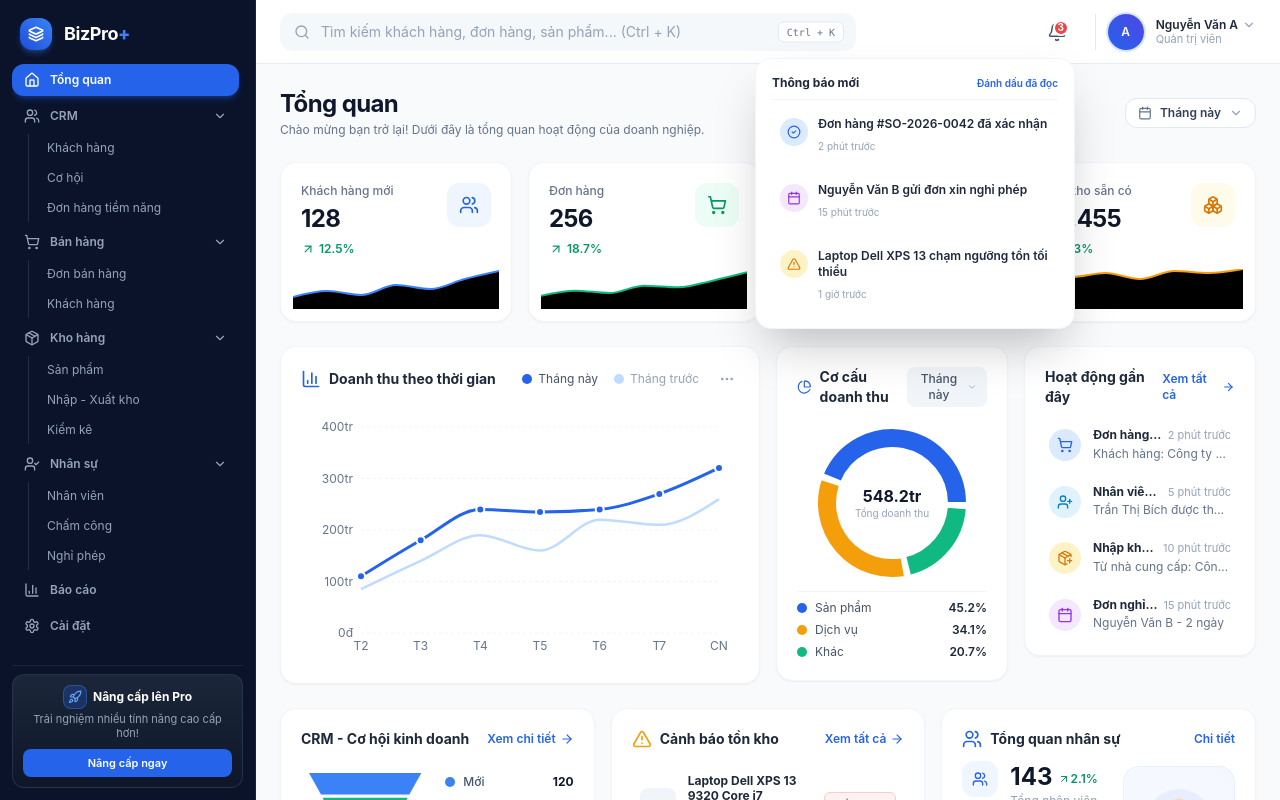
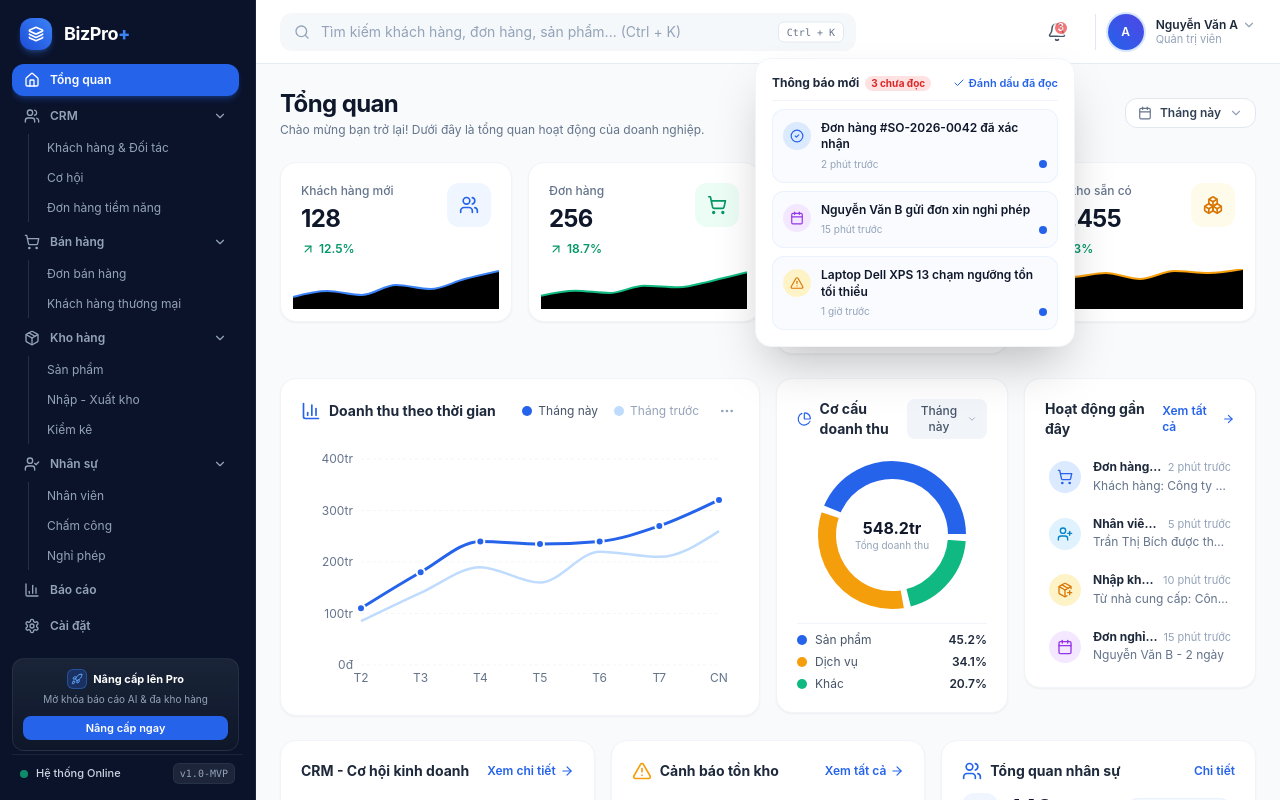
Before and after one commit to ntrungz0704/bizpro, a Next.js app in the folder frontend/: page / in a window 1280 px wide. Both pictures are taken after a click on the button "Thông báo". Shown: the top 800 px of the page. Built offline with nearby package versions, Linux system fonts and the light colour scheme.

Commit message:
fix(ui): resolve hydration mismatch, sidebar clipping, duplicate nav labels, and interactive notifications

```diff
--- a/frontend/next.config.ts
+++ b/frontend/next.config.ts
@@ -2,6 +2,9 @@ import type { NextConfig } from "next";
 
 const nextConfig: NextConfig = {
   reactStrictMode: true,
+  experimental: {
+    cpus: 1,
+  },
 };
 
 export default nextConfig;
--- a/frontend/src/app/page.tsx
+++ b/frontend/src/app/page.tsx
@@ -18,6 +18,7 @@ import CrmFunnel from "@/components/CrmFunnel";
 import InventoryAlerts from "@/components/InventoryAlerts";
 import HrOverview from "@/components/HrOverview";
 import { useApp } from "@/context/AppContext";
+import { formatNumber, formatVND } from "@/lib/utils";
 
 export default function DashboardPage() {
   const { customers, salesOrders, products, employees } = useApp();
@@ -28,14 +29,14 @@ export default function DashboardPage() {
   const dynamicOrderRevenue = salesOrders
     .filter((o) => o.status === "CONFIRMED" || o.status === "FULFILLED")
     .reduce((sum, o) => sum + o.totalAmount, 0);
-  const revenueDisplay = (baseRevenue + dynamicOrderRevenue).toLocaleString("vi-VN") + "đ";
+  const revenueDisplay = formatVND(baseRevenue + dynamicOrderRevenue);
 
   const customersCountDisplay = (125 + customers.length).toString();
   const ordersCountDisplay = (253 + salesOrders.length).toString();
 
   const baseAvailableStock = 12400;
   const currentAvailableStock = baseAvailableStock + products.reduce((sum, p) => sum + (p.onHand - p.reserved), 0);
-  const stockDisplay = currentAvailableStock.toLocaleString("vi-VN");
+  const stockDisplay = formatNumber(currentAvailableStock);
 
   // Sparklines data
   const sparklineCustomers = [{ v: 30 }, { v: 45 }, { v: 35 }, { v: 60 }, { v: 50 }, { v: 75 }, { v: 95 }];
--- a/frontend/src/app/sales/orders/page.tsx
+++ b/frontend/src/app/sales/orders/page.tsx
@@ -137,7 +137,7 @@ export default function SalesOrdersPage() {
             Quản lý Đơn bán hàng (Sales Orders)
           </h1>
           <p className="text-xs text-slate-500 mt-1">
-            Liên kết trực tiếp giữa CRM và Kho hàng: Tạo đơn nháp $\rightarrow$ Xác nhận giữ hàng $\rightarrow$ Xuất kho.
+            Theo dõi toàn trình đơn bán hàng từ tiếp nhận, giữ chỗ tồn kho đến xuất hàng.
           </p>
         </div>
 
--- a/frontend/src/components/Navbar.tsx
+++ b/frontend/src/components/Navbar.tsx
@@ -2,16 +2,93 @@
 
 import React, { useState, useEffect, useRef } from "react";
 import Link from "next/link";
-import { Search, Bell, ChevronDown, Menu, CheckCircle2, AlertTriangle, Calendar, User, Settings, LogOut } from "lucide-react";
+import { useRouter } from "next/navigation";
+import {
+  Search,
+  Bell,
+  ChevronDown,
+  Menu,
+  CheckCircle2,
+  AlertTriangle,
+  Calendar,
+  User,
+  Settings,
+  LogOut,
+  Check,
+} from "lucide-react";
+import { useApp } from "@/context/AppContext";
 
 interface NavbarProps {
   onMobileMenuToggle?: () => void;
 }
 
+interface NotificationItem {
+  id: string;
+  title: string;
+  time: string;
+  href: string;
+  type: "order" | "leave" | "inventory";
+  isRead: boolean;
+}
+
 export default function Navbar({ onMobileMenuToggle }: NavbarProps) {
+  const router = useRouter();
+  const { showToast } = useApp();
+
   const [showNoti, setShowNoti] = useState(false);
   const [showProfile, setShowProfile] = useState(false);
   const searchInputRef = useRef<HTMLInputElement>(null);
+  const notiRef = useRef<HTMLDivElement>(null);
+  const profileRef = useRef<HTMLDivElement>(null);
+
+  const [notifications, setNotifications] = useState<NotificationItem[]>([
+    {
+      id: "noti_1",
+      title: "Đơn hàng #SO-2026-0042 đã xác nhận",
+      time: "2 phút trước",
+      href: "/sales/orders",
+      type: "order",
+      isRead: false,
+    },
+    {
+      id: "noti_2",
+      title: "Nguyễn Văn B gửi đơn xin nghỉ phép",
+      time: "15 phút trước",
+      href: "/hrm/leave",
+      type: "leave",
+      isRead: false,
+    },
+    {
+      id: "noti_3",
+      title: "Laptop Dell XPS 13 chạm ngưỡng tồn tối thiểu",
+      time: "1 giờ trước",
+      href: "/inventory/products",
+      type: "inventory",
+      isRead: false,
+    },
+  ]);
+
+  const unreadCount = notifications.filter((n) => !n.isRead).length;
+
+  // Click outside to close dropdowns
+  useEffect(() => {
+    const handleClickOutside = (event: MouseEvent) => {
+      if (notiRef.current && !notiRef.current.contains(event.target as Node)) {
+        setShowNoti(false);
+      }
+      if (
+        profileRef.current &&
+        !profileRef.current.contains(event.target as Node)
+      ) {
+        setShowProfile(false);
+      }
+    };
+
+    document.addEventListener("mousedown", handleClickOutside);
+    return () => {
+      document.removeEventListener("mousedown", handleClickOutside);
+    };
+  }, []);
 
   // Global Ctrl + K shortcut
   useEffect(() => {
@@ -24,6 +101,20 @@ export default function Navbar({ onMobileMenuToggle }: NavbarProps) {
     window.addEventListener("keydown", handleKeyDown);
     return () => window.removeEventListener("keydown", handleKeyDown);
   }, []);
+
+  const handleMarkAllRead = () => {
+    setNotifications((prev) => prev.map((n) => ({ ...n, isRead: true })));
+    showToast("Đã đánh dấu đã đọc tất cả thông báo!", "success");
+  };
+
+  const handleNotificationClick = (noti: NotificationItem) => {
+    setNotifications((prev) =>
+      prev.map((n) => (n.id === noti.id ? { ...n, isRead: true } : n))
+    );
+    setShowNoti(false);
+    showToast(`Đang mở: ${noti.title}`, "info");
+    router.push(noti.href);
+  };
 
   return (
     <header className="h-16 bg-white border-b border-slate-200/80 px-4 sm:px-6 flex items-center justify-between sticky top-0 z-30">
@@ -55,7 +146,7 @@ export default function Navbar({ onMobileMenuToggle }: NavbarProps) {
       {/* Right Controls */}
       <div className="flex items-center gap-3 sm:gap-5 ml-4">
         {/* Notification Bell */}
-        <div className="relative">
+        <div className="relative" ref={notiRef}>
           <button
             onClick={() => {
               setShowNoti(!showNoti);
@@ -65,75 +156,98 @@ export default function Navbar({ onMobileMenuToggle }: NavbarProps) {
             aria-label="Thông báo"
           >
             <Bell className="w-5 h-5 stroke-[1.8]" />
-            <span className="absolute top-1.5 right-1.5 w-4 h-4 bg-red-500 text-white text-[10px] font-bold rounded-full flex items-center justify-center border-2 border-white">
-              3
+            {unreadCount > 0 && (
+              <span className="absolute top-1.5 right-1.5 w-4 h-4 bg-red-500 text-white text-[10px] font-bold rounded-full flex items-center justify-center border-2 border-white animate-pulse">
+                {unreadCount}
               </span>
+            )}
           </button>
 
           {/* Notification Popover Dropdown */}
           {showNoti && (
-            <div className="absolute right-0 mt-2 w-80 bg-white rounded-2xl shadow-2xl border border-slate-100 p-4 z-50 animate-scale-up">
+            <div className="absolute right-0 mt-2 w-80 sm:w-88 bg-white rounded-2xl shadow-2xl border border-slate-100 p-4 z-50 animate-scale-up">
               <div className="flex items-center justify-between pb-2 mb-2 border-b border-slate-100">
-                <h4 className="text-xs font-bold text-slate-800">Thông báo mới</h4>
-                <span className="text-[10px] text-blue-600 font-semibold cursor-pointer hover:underline">
-                  Đánh dấu đã đọc
+                <div className="flex items-center gap-1.5">
+                  <h4 className="text-xs font-bold text-slate-800">
+                    Thông báo mới
+                  </h4>
+                  {unreadCount > 0 && (
+                    <span className="px-1.5 py-0.2 bg-red-100 text-red-600 text-[10px] font-bold rounded-full">
+                      {unreadCount} chưa đọc
                     </span>
+                  )}
                 </div>
-              <div className="space-y-2.5">
-                <Link
-                  href="/sales/orders"
-                  onClick={() => setShowNoti(false)}
-                  className="flex items-start gap-2.5 p-2 rounded-xl hover:bg-slate-50 transition-colors"
+                {unreadCount > 0 ? (
+                  <button
+                    onClick={handleMarkAllRead}
+                    className="text-[11px] text-blue-600 font-semibold hover:underline flex items-center gap-1"
                   >
-                  <div className="w-7 h-7 rounded-full bg-blue-100 text-blue-600 flex items-center justify-center shrink-0 mt-0.5">
+                    <Check className="w-3 h-3" />
+                    <span>Đánh dấu đã đọc</span>
+                  </button>
+                ) : (
+                  <span className="text-[10px] text-slate-400">
+                    Đã đọc tất cả
+                  </span>
+                )}
+              </div>
+
+              <div className="space-y-2">
+                {notifications.map((noti) => (
+                  <div
+                    key={noti.id}
+                    onClick={() => handleNotificationClick(noti)}
+                    className={`flex items-start gap-2.5 p-2.5 rounded-xl cursor-pointer transition-all ${
+                      noti.isRead
+                        ? "bg-slate-50/50 hover:bg-slate-100/70 opacity-75"
+                        : "bg-blue-50/40 hover:bg-blue-50 border border-blue-100/50"
+                    }`}
+                  >
+                    <div
+                      className={`w-7 h-7 rounded-full flex items-center justify-center shrink-0 mt-0.5 ${
+                        noti.type === "order"
+                          ? "bg-blue-100 text-blue-600"
+                          : noti.type === "leave"
+                          ? "bg-purple-100 text-purple-600"
+                          : "bg-amber-100 text-amber-600"
+                      }`}
+                    >
+                      {noti.type === "order" ? (
                         <CheckCircle2 className="w-3.5 h-3.5" />
+                      ) : noti.type === "leave" ? (
+                        <Calendar className="w-3.5 h-3.5" />
+                      ) : (
+                        <AlertTriangle className="w-3.5 h-3.5" />
+                      )}
                     </div>
-                  <div>
-                    <p className="text-xs font-semibold text-slate-800">
-                      Đơn hàng #SO-2026-0042 đã xác nhận
+                    <div className="flex-1 min-w-0">
+                      <p
+                        className={`text-xs leading-snug line-clamp-2 ${
+                          noti.isRead
+                            ? "font-normal text-slate-600"
+                            : "font-semibold text-slate-900"
+                        }`}
+                      >
+                        {noti.title}
                       </p>
-                    <span className="text-[10px] text-slate-400">2 phút trước</span>
+                      <div className="flex items-center justify-between mt-1">
+                        <span className="text-[10px] text-slate-400">
+                          {noti.time}
+                        </span>
+                        {!noti.isRead && (
+                          <span className="w-2 h-2 rounded-full bg-blue-600"></span>
+                        )}
                       </div>
-                </Link>
-
-                <Link
-                  href="/hrm/leave"
-                  onClick={() => setShowNoti(false)}
-                  className="flex items-start gap-2.5 p-2 rounded-xl hover:bg-slate-50 transition-colors"
-                >
-                  <div className="w-7 h-7 rounded-full bg-purple-100 text-purple-600 flex items-center justify-center shrink-0 mt-0.5">
-                    <Calendar className="w-3.5 h-3.5" />
                     </div>
-                  <div>
-                    <p className="text-xs font-semibold text-slate-800">
-                      Nguyễn Văn B gửi đơn xin nghỉ phép
-                    </p>
-                    <span className="text-[10px] text-slate-400">15 phút trước</span>
                   </div>
-                </Link>
-
-                <Link
-                  href="/inventory/products"
-                  onClick={() => setShowNoti(false)}
-                  className="flex items-start gap-2.5 p-2 rounded-xl hover:bg-slate-50 transition-colors"
-                >
-                  <div className="w-7 h-7 rounded-full bg-amber-100 text-amber-600 flex items-center justify-center shrink-0 mt-0.5">
-                    <AlertTriangle className="w-3.5 h-3.5" />
-                  </div>
-                  <div>
-                    <p className="text-xs font-semibold text-slate-800">
-                      Laptop Dell XPS 13 chạm ngưỡng tồn tối thiểu
-                    </p>
-                    <span className="text-[10px] text-slate-400">1 giờ trước</span>
-                  </div>
-                </Link>
+                ))}
               </div>
             </div>
           )}
         </div>
 
         {/* User Profile Menu */}
-        <div className="relative">
+        <div className="relative" ref={profileRef}>
           <div
             onClick={() => {
               setShowProfile(!showProfile);
@@ -149,7 +263,9 @@ export default function Navbar({ onMobileMenuToggle }: NavbarProps) {
                 Nguyễn Văn A
                 <ChevronDown className="w-3.5 h-3.5 text-slate-400" />
               </div>
-              <div className="text-[11px] text-slate-400 font-normal">Quản trị viên</div>
+              <div className="text-[11px] text-slate-400 font-normal">
+                Quản trị viên
+              </div>
             </div>
           </div>
 
@@ -181,7 +297,7 @@ export default function Navbar({ onMobileMenuToggle }: NavbarProps) {
 
               <button
                 onClick={() => {
-                  alert("Đăng xuất khỏi hệ thống BizPro+!");
+                  showToast("Đã đăng xuất khỏi hệ thống BizPro+!", "info");
                   setShowProfile(false);
                 }}
                 className="w-full flex items-center gap-2 px-3 py-2 rounded-xl text-xs text-rose-600 hover:bg-rose-50 transition-colors border-t border-slate-100 mt-1"
--- a/frontend/src/components/Sidebar.tsx
+++ b/frontend/src/components/Sidebar.tsx
@@ -45,7 +45,7 @@ export default function Sidebar({ mobileOpen = false, onMobileClose }: SidebarPr
       title: "CRM",
       icon: Users,
       subItems: [
-        { title: "Khách hàng", href: "/crm/customers" },
+        { title: "Khách hàng & Đối tác", href: "/crm/customers" },
         { title: "Cơ hội", href: "/crm/deals" },
         { title: "Đơn hàng tiềm năng", href: "/crm/leads" },
       ],
@@ -55,7 +55,7 @@ export default function Sidebar({ mobileOpen = false, onMobileClose }: SidebarPr
       icon: ShoppingCart,
       subItems: [
         { title: "Đơn bán hàng", href: "/sales/orders" },
-        { title: "Khách hàng", href: "/sales/customers" },
+        { title: "Khách hàng thương mại", href: "/sales/customers" },
       ],
     },
     {
@@ -112,7 +112,7 @@ export default function Sidebar({ mobileOpen = false, onMobileClose }: SidebarPr
 
       <aside
         className={cn(
-          "w-64 h-screen bg-[#0B132B] text-slate-300 flex flex-col p-3 select-none shrink-0 border-r border-slate-800/80 fixed lg:sticky top-0 z-50 transition-transform duration-300 ease-in-out lg:translate-x-0 overflow-hidden",
+          "w-64 h-[100dvh] max-h-screen bg-[#0B132B] text-slate-300 flex flex-col p-3 select-none shrink-0 border-r border-slate-800/80 fixed lg:sticky top-0 z-50 transition-transform duration-300 ease-in-out lg:translate-x-0 overflow-hidden",
           mobileOpen ? "translate-x-0" : "-translate-x-full lg:translate-x-0"
         )}
       >
@@ -232,28 +232,38 @@ export default function Sidebar({ mobileOpen = false, onMobileClose }: SidebarPr
               </div>
             );
           })}
-        </nav>
 
-        {/* Pinned Bottom Pro Card (Never cut off with shrink-0 and compact height) */}
-        <div className="shrink-0 pt-2 mt-auto border-t border-slate-800/80">
-          <div className="rounded-xl bg-gradient-to-b from-slate-800/90 to-slate-900/95 p-2.5 border border-slate-700/60 text-center relative overflow-hidden">
+          {/* Pro Upgrade Card moved inside scrollable nav so it never causes viewport clipping */}
+          <div className="pt-3 pb-1">
+            <div className="rounded-xl bg-gradient-to-b from-slate-800/80 to-slate-900/90 p-2.5 border border-slate-700/50 text-center relative overflow-hidden">
               <div className="flex items-center justify-center gap-1.5 mb-1">
-              <div className="w-6 h-6 rounded-lg bg-blue-600/25 border border-blue-500/40 flex items-center justify-center">
-                <Rocket className="w-3.5 h-3.5 text-blue-400" />
+                <div className="w-5 h-5 rounded-md bg-blue-600/25 border border-blue-500/40 flex items-center justify-center">
+                  <Rocket className="w-3 h-3 text-blue-400" />
                 </div>
-              <h4 className="text-xs font-bold text-white">Nâng cấp lên Pro</h4>
+                <h4 className="text-[11px] font-bold text-white">Nâng cấp lên Pro</h4>
               </div>
-            <p className="text-[11px] text-slate-400 mb-2 leading-tight">
-              Trải nghiệm nhiều tính năng cao cấp hơn!
+              <p className="text-[10px] text-slate-400 mb-2 leading-tight">
+                Mở khóa báo cáo AI & đa kho hàng
               </p>
               <button
+                type="button"
                 onClick={() => alert("Hệ thống Business Management System Enterprise Pro v1.0!")}
-              className="w-full py-1.5 px-2 bg-blue-600 hover:bg-blue-500 text-white text-[11px] font-semibold rounded-lg transition-colors shadow-xs active:scale-95"
+                className="w-full py-1 px-2 bg-blue-600 hover:bg-blue-500 text-white text-[11px] font-semibold rounded-lg transition-colors shadow-xs active:scale-95"
               >
                 Nâng cấp ngay
               </button>
             </div>
           </div>
+        </nav>
+
+        {/* Pinned Bottom Enterprise Status Bar (Always visible, compact, never clipped) */}
+        <div className="shrink-0 pt-2 mt-auto border-t border-slate-800/80 px-2 py-1 flex items-center justify-between text-[11px] text-slate-400">
+          <div className="flex items-center gap-2">
+            <span className="w-2 h-2 rounded-full bg-emerald-500 animate-pulse"></span>
+            <span className="font-medium text-slate-300">Hệ thống Online</span>
+          </div>
+          <span className="text-[10px] bg-slate-800/90 px-1.5 py-0.5 rounded-md font-mono text-slate-400 border border-slate-700/50">v1.0-MVP</span>
+        </div>
       </aside>
     </>
   );
--- a/frontend/src/lib/utils.ts
+++ b/frontend/src/lib/utils.ts
@@ -5,9 +5,19 @@ export function cn(...inputs: ClassValue[]) {
   return twMerge(clsx(inputs));
 }
 
+/**
+ * Deterministic VND currency formatter to eliminate SSR hydration mismatches across environments
+ */
 export function formatVND(amount: number): string {
-  return new Intl.NumberFormat("vi-VN", {
-    style: "currency",
-    currency: "VND",
-  }).format(amount);
+  if (amount === null || amount === undefined || isNaN(amount)) return "0 ₫";
+  const formatted = Math.round(amount).toString().replace(/\B(?=(\d{3})+(?!\d))/g, ".");
+  return `${formatted} ₫`;
 }
+
+/**
+ * Deterministic integer formatter
+ */
+export function formatNumber(value: number): string {
+  if (value === null || value === undefined || isNaN(value)) return "0";
+  return Math.round(value).toString().replace(/\B(?=(\d{3})+(?!\d))/g, ".");
+}
--- /dev/null
+++ b/frontend/src/types/css.d.ts
@@ -0,0 +1,4 @@
+declare module "*.css" {
+  const content: { [className: string]: string };
+  export default content;
+}
```
Also changed, not shown: frontend/src/app/crm/deals/page.tsx (+8 -7 lines), frontend/src/app/inventory/products/page.tsx (+13 -1 lines), 1 other file (tests, documents, lock files or other folders). Lines whose indentation alone changed are shown as unchanged.
